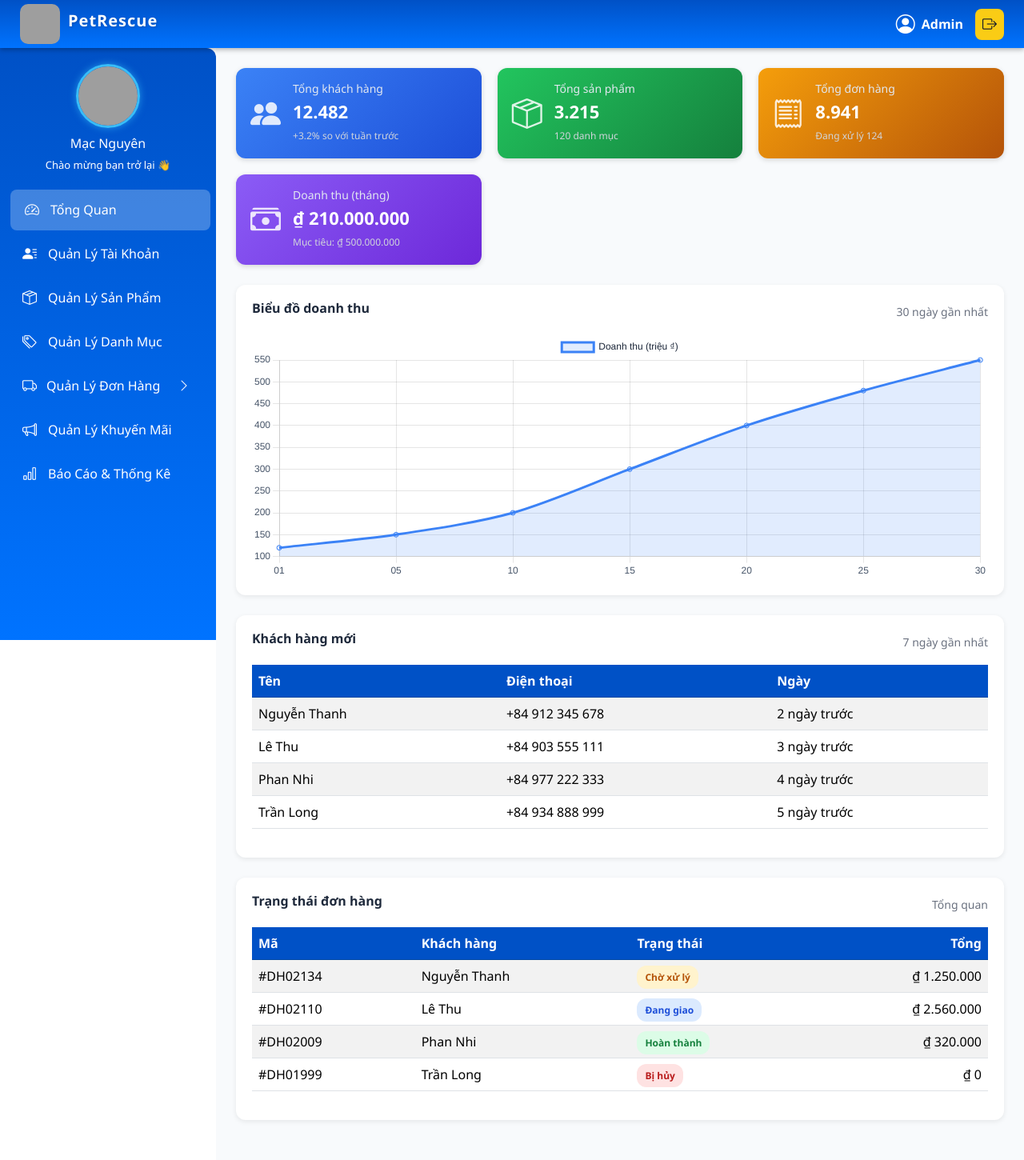
After one commit to Truc350/PetRescue, a Django app: page /dashboard in a window 1280 px wide. The commit adds this page. Shown: the whole page at 80% size. Run offline with Django 5.2, Linux system fonts and the light colour scheme; some libraries are stand-ins or nearby versions; grey boxes are pictures that could not be loaded.

Commit message:
Push dashboard

```diff
--- /dev/null
+++ b/petHealth/my_app/Templates/frontend/admin/dashboard.html
@@ -0,0 +1,228 @@
+<!DOCTYPE html>
+<html lang="en">
+<head>
+    <meta charset="UTF-8">
+    <title>Trang Quản Trị - SkyDrone</title>
+    <link href="https://cdn.jsdelivr.net/npm/bootstrap@5.3.3/dist/css/bootstrap.min.css" rel="stylesheet">
+    <link href="https://cdn.jsdelivr.net/npm/bootstrap-icons@1.11.3/font/bootstrap-icons.css" rel="stylesheet">
+    <!-- Bootstrap Bundle (gồm cả Popper) -->
+    <script src="https://cdn.jsdelivr.net/npm/bootstrap@5.3.3/dist/js/bootstrap.bundle.min.js"></script>
+       <link rel="stylesheet" href="../../../static/css/dashboard.css">
+</head>
+<body>
+
+<!-- ===== HEADER ===== -->
+<header class="main-header">
+    <div class="logo">
+        <img src="https://res.cloudinary.com/dwnbmfhel/image/upload/v1764038017/z7195574147136_4515011aa6bd8fb3801ff37f93280684_gahjde.jpg" alt="Logo">
+        <h2>PetRescue</h2>
+    </div>
+    <div class="header-right">
+        <!-- Icon admin + tên -->
+        <a href="profile-admin.html" class="text-decoration-none text-while">
+            <div class="thong-tin-admin d-flex align-items-center gap-2">
+                <i class="bi bi-person-circle fs-4"></i>
+                <span class="fw-semibold">Admin</span>
+            </div>
+        </a>
+
+        <button class="logout-btn" id="logoutBtn" title="Đăng xuất">
+            <i class="bi bi-box-arrow-right"></i>
+        </button>
+    </div>
+    <div class="logout-modal" id="logoutModal">
+        <div class="logout-modal-content">
+            <p>Bạn có chắc muốn đăng xuất không?</p>
+            <div class="logout-actions">
+                <a href="../login.html">
+                    <button id="confirmLogout" class="confirm">Có</button>
+                </a>
+                <button id="cancelLogout" class="cancel">Không</button>
+            </div>
+        </div>
+    </div>
+</header>
+
+<!-- ===== LAYOUT ===== -->
+<div class="layout">
+    <!-- === SIDEBAR === -->
+    <aside class="sidebar">
+        <div class="user-info">
+            <img src="https://res.cloudinary.com/dwnbmfhel/image/upload/v1764476041/z7055808379444_91c23f00777f6dac0cc2baf49e45429a_ipj8go.jpg" alt="Avatar">
+            <h3>Mạc Nguyên</h3>
+            <p>Chào mừng bạn trở lại 👋</p>
+        </div>
+
+        <ul class="menu">
+            <li class="active"><i class="bi bi-speedometer2"></i> Tổng Quan</li>
+            <a href="customer-manage.html"><li><i class="bi bi-person-lines-fill"></i> Quản Lý Tài Khoản</li></a>
+            <a href="product-management.html"><li><i class="bi bi-box-seam"></i> Quản Lý Sản Phẩm</li></a>
+            <a href="category-manage.html"><li><i class="bi bi-tags"></i> Quản Lý Danh Mục</li></a>
+
+            <li class="has-submenu">
+                <div class="menu-item">
+                    <i class="bi bi-truck"></i>
+                    <span>Quản Lý Đơn Hàng</span>
+                    <i class="bi bi-chevron-right arrow"></i>
+                </div>
+                <ul class="submenu">
+                    <a href="uncomfirmed-order-manage.html"><li>Chưa Xác Nhận</li></a>
+                    <a href="comfirmed-order-manage.html"><li>Đã Xác Nhận</li></a>
+                </ul>
+            </li>
+
+
+            <a href="promotion-manage.html"><li><i class="bi bi-megaphone"></i> Quản Lý Khuyến Mãi</li></a>
+            <a href="statistics.html"><li><i class="bi bi-bar-chart"></i> Báo Cáo & Thống Kê</li></a>
+        </ul>
+    </aside>
+    <!-- === MAIN CONTENT === -->
+    <main class="main-content">
+        <!-- === THỐNG KÊ NHANH === -->
+        <div class="stats">
+            <div class="card-stat stat-blue">
+                <div class="stat-icon"><i class="bi bi-people-fill"></i></div>
+                <div class="stat-info">
+                    <h6>Tổng khách hàng</h6>
+                    <div class="value">12.482</div>
+                    <small>+3.2% so với tuần trước</small>
+                </div>
+            </div>
+
+            <div class="card-stat stat-green">
+                <div class="stat-icon"><i class="bi bi-box-seam"></i></div>
+                <div class="stat-info">
+                    <h6>Tổng sản phẩm</h6>
+                    <div class="value">3.215</div>
+                    <small>120 danh mục</small>
+                </div>
+            </div>
+
+            <div class="card-stat stat-orange">
+                <div class="stat-icon"><i class="bi bi-receipt"></i></div>
+                <div class="stat-info">
+                    <h6>Tổng đơn hàng</h6>
+                    <div class="value">8.941</div>
+                    <small>Đang xử lý 124</small>
+                </div>
+            </div>
+
+            <div class="card-stat stat-purple">
+                <div class="stat-icon"><i class="bi bi-cash-stack"></i></div>
+                <div class="stat-info">
+                    <h6>Doanh thu (tháng)</h6>
+                    <div class="value">₫ 210.000.000</div>
+                    <small>Mục tiêu: ₫ 500.000.000</small>
+                </div>
+            </div>
+        </div>
+
+        <!-- === BIỂU ĐỒ DOANH THU === -->
+        <div class="card-panel">
+            <div class="panel-title">
+                <h6>Biểu đồ doanh thu</h6>
+                <small style="color:#6b7280">30 ngày gần nhất</small>
+            </div>
+            <canvas id="salesChart" height="100"></canvas>
+        </div>
+
+        <!-- === KHÁCH HÀNG MỚI === -->
+        <div class="card-panel">
+            <div class="panel-title">
+                <h6>Khách hàng mới</h6>
+                <small style="color:#6b7280">7 ngày gần nhất</small>
+            </div>
+            <table id="customerTable" class="table table-striped table-hover align-middle">
+                <thead class="table-primary">
+                <tr><th>Tên</th><th>Điện thoại</th><th>Ngày</th></tr>
+                </thead>
+                <tbody>
+                <tr><td>Nguyễn Thanh</td><td>+84 912 345 678</td><td>2 ngày trước</td></tr>
+                <tr><td>Lê Thu</td><td>+84 903 555 111</td><td>3 ngày trước</td></tr>
+                <tr><td>Phan Nhi</td><td>+84 977 222 333</td><td>4 ngày trước</td></tr>
+                <tr><td>Trần Long</td><td>+84 934 888 999</td><td>5 ngày trước</td></tr>
+                </tbody>
+            </table>
+        </div>
+
+        <!-- === TRẠNG THÁI ĐƠN HÀNG === -->
+        <div class="card-panel">
+            <div class="panel-title">
+                <h6>Trạng thái đơn hàng</h6>
+                <small style="color:#6b7280">Tổng quan</small>
+            </div>
+            <table id="orderTable" class="table table-striped table-hover align-middle">
+                <thead class="table-primary">
+                <tr><th>Mã</th><th>Khách hàng</th><th>Trạng thái</th><th class="text-end">Tổng</th></tr>
+                </thead>
+                <tbody>
+                <tr><td>#DH02134</td><td>Nguyễn Thanh</td><td><span class="badge-status bg-pending">Chờ xử lý</span></td><td class="text-end">₫ 1.250.000</td></tr>
+                <tr><td>#DH02110</td><td>Lê Thu</td><td><span class="badge-status bg-shipped">Đang giao</span></td><td class="text-end">₫ 2.560.000</td></tr>
+                <tr><td>#DH02009</td><td>Phan Nhi</td><td><span class="badge-status bg-complete">Hoàn thành</span></td><td class="text-end">₫ 320.000</td></tr>
+                <tr><td>#DH01999</td><td>Trần Long</td><td><span class="badge-status bg-cancel">Bị hủy</span></td><td class="text-end">₫ 0</td></tr>
+                </tbody>
+            </table>
+        </div>
+    </main>
+</div>
+
+<!-- ===== SCRIPT BIỂU ĐỒ ===== -->
+<!-- DataTables -->
+<script src="https://code.jquery.com/jquery-3.7.1.min.js"></script>
+<!-- Chart.js -->
+<script src="https://cdn.jsdelivr.net/npm/chart.js@4.3.0/dist/chart.umd.min.js"></script>
+
+<script>
+    $(document).ready(function() {
+
+        // Biểu đồ doanh thu
+        const ctx = document.getElementById('salesChart');
+        new Chart(ctx, {
+            type: 'line',
+            data: {
+                labels: ['01', '05', '10', '15', '20', '25', '30'],
+                datasets: [{
+                    label: 'Doanh thu (triệu ₫)',
+                    data: [120, 150, 200, 300, 400, 480, 550],
+                    borderColor: '#3b82f6',
+                    backgroundColor: 'rgba(59,130,246,0.15)',
+                    fill: true,
+                    tension: 0.3
+                }]
+            },
+            options: {
+                plugins: { legend: { labels: { color: '#1e293b' } } },
+                scales: {
+                    x: { ticks: { color: '#475569' } },
+                    y: { ticks: { color: '#475569' } }
+                }
+            }
+        });
+    });
+    // Toggle submenu
+    document.querySelectorAll('.has-submenu .menu-item').forEach(item => {
+        item.addEventListener('click', () => {
+            item.parentElement.classList.toggle('open');
+        });
+    });
+</script>
+<script>
+    document.addEventListener("DOMContentLoaded", function() {
+        const logoutBtn = document.getElementById("logoutBtn");
+        const logoutModal = document.getElementById("logoutModal");
+        const cancelLogout = document.getElementById("cancelLogout");
+
+        // Mở popup
+        logoutBtn.addEventListener("click", function() {
+            logoutModal.style.display = "flex";
+        });
+
+        // Đóng popup
+        cancelLogout.addEventListener("click", function() {
+            logoutModal.style.display = "none";
+        });
+    });
+</script>
+</body>
+
+</html>
--- /dev/null
+++ b/petHealth/my_app/static/css/dashboard.css
@@ -0,0 +1,379 @@
+/* === RESET === */
+* {
+    margin: 0;
+    padding: 0;
+    box-sizing: border-box;
+    font-family: "Segoe UI", sans-serif;
+}
+
+body {
+    background-color: #ffffff;
+}
+
+/* === HEADER === */
+.main-header {
+    position: fixed;
+    top: 0;
+    left: 0;
+    right: 0;
+    height: 60px;
+    background: linear-gradient(180deg, #0051c6, #0073ff);
+    color: white;
+    display: flex;
+    justify-content: space-between;
+    align-items: center;
+    padding: 0 25px;
+    box-shadow: 0 2px 6px rgba(0, 0, 0, 0.3);
+    z-index: 1000;
+}
+
+/* ==== LOGO ==== */
+.logo {
+    display: flex;
+    align-items: center;
+    gap: 10px;
+}
+.logo img {
+    width: 50px;
+    height: 50px;
+    border-radius: 10px;
+    object-fit: cover;
+}
+.logo h2 {
+    font-size: 20px;
+    font-weight: 700;
+    letter-spacing: 1px;
+    text-shadow: 1px 1px 3px rgba(0,0,0,0.2);
+    white-space: nowrap;
+    color: white;
+}
+
+.header-right {
+    display: flex;
+    align-items: center;
+    gap: 15px;
+}
+
+.logout-btn {
+    background-color: #facc15;
+    border: none;
+    color: #0f172a;
+    font-size: 18px;
+    padding: 6px 9px;
+    border-radius: 8px;
+    cursor: pointer;
+    transition: all 0.3s ease;
+}
+
+.logout-btn:hover {
+    background-color: #eab308;
+    transform: scale(1.05);
+}
+
+/* === LAYOUT === */
+.layout {
+    display: flex;
+    margin-top: 60px;
+}
+
+/* === SIDEBAR === */
+.sidebar {
+    width: 270px;
+    background: linear-gradient(180deg, #0051c6, #0073ff);
+    color: #ffffff;
+    height: calc(100vh - 60px);
+    position: fixed;
+    top: 60px;
+    left: 0;
+    bottom: 0;
+    display: flex;
+    flex-direction: column;
+    align-items: center; /*Căn toàn bộ sang trái */
+    padding: 20px 0;
+    border-top-right-radius: 12px;
+    /*Cuộn*/
+    overflow-y: auto; /* 🔹 Cho phép trượt */
+    overflow-x: hidden;
+    scrollbar-width: thin; /* Firefox */
+}
+
+/* === USER INFO === */
+.user-info {
+    width: 100%;
+    text-align: center; /*Căn chữ sang trái */
+}
+
+.user-info img {
+    width: 80px;
+    height: 80px;
+    border-radius: 50%;
+    border: 3px solid #38bdf8;
+    object-fit: cover;
+    box-shadow: 0 0 10px rgba(56, 189, 248, 0.6);
+    display: block;
+    margin: 0 auto; /*căn giữa ảnh */
+}
+
+
+.user-info h3 {
+    margin-top: 10px;
+    font-size: 16px;
+    color: white;
+}
+
+.user-info p {
+    font-size: 13px;
+    color: #ffffff;
+    margin-top: 3px;
+}
+
+/* === MENU === */
+.menu {
+    list-style: none;
+    width: 100%;
+    padding-left: 0; /* bỏ thụt */
+}
+
+.menu li {
+    width: calc(100% - 20px); /* Full width trừ khoảng lề hai bên */
+    padding: 12px 18px;       /* Trái = Phải */
+    margin: 4px 10px;         /* Khoảng cách đều */
+    border-radius: 8px;
+    display: flex;
+    align-items: center;      /* Icon + chữ thẳng hàng */
+    gap: 12px;
+    cursor: pointer;
+    transition: 0.3s;
+    justify-content: flex-start;
+}
+
+.menu li i {
+    font-size: 18px;
+    min-width: 20px; /* giữ icon thẳng hàng */
+}
+
+.menu li span {
+    text-align: left;
+}
+
+.menu li:hover,
+.menu li.active {
+    background-color: rgba(255,255,255,0.25);
+    transform: translateX(3px);
+}
+
+/* === SUBMENU === */
+.has-submenu {
+    flex-direction: column;
+    align-items: stretch;
+    padding: 0;
+}
+
+.has-submenu .menu-item {
+    display: flex;
+    align-items: center;
+    justify-content: space-between;
+    border-radius: 8px;
+    width: 100%;
+    cursor: pointer;
+    transition: all 0.3s;
+    white-space: nowrap;
+    padding-left: 0px;
+}
+
+.has-submenu .menu-item i:first-child {
+    margin-right: 10px;
+}
+
+.has-submenu .menu-item span {
+    flex: 1;
+    text-align: left;
+}
+
+.has-submenu .arrow {
+    margin-left: 20px;
+    font-size: 16px;
+    transition: transform 0.3s ease;
+}
+
+.has-submenu.open .arrow {
+    transform: rotate(90deg);
+}
+
+.submenu {
+    list-style: none;
+    margin-left: 15px;
+    margin-top: 5px;
+    display: none;
+    flex-direction: column;
+    gap: 5px;
+}
+
+.submenu li {
+    font-size: 14px;
+    padding: 8px 12px;
+    border-radius: 6px;
+    transition: 0.3s;
+}
+
+.submenu li:hover {
+    background-color: rgba(255,255,255,0.25);
+    transform: translateX(3px);
+}
+
+.has-submenu.open .submenu {
+    display: flex;
+}
+
+/* === MAIN CONTENT CĂN PHẢI === */
+.main-content {
+    margin-left: 270px;
+    width: calc(100% - 270px);
+    padding: 25px;
+    background-color: #f8fafc;
+    min-height: calc(100vh - 60px);
+}
+
+/* === THỐNG KÊ === */
+.stats {
+    display: grid;
+    grid-template-columns: repeat(auto-fit, minmax(250px, 1fr));
+    gap: 20px;
+    margin-bottom: 25px;
+}
+
+.card-stat {
+    display: flex;
+    align-items: center;
+    padding: 18px;
+    border-radius: 12px;
+    color: #fff;
+    box-shadow: 0 2px 6px rgba(0,0,0,0.15);
+}
+
+.card-stat .stat-icon {
+    font-size: 38px;
+    margin-right: 15px;
+    opacity: 0.85;
+}
+
+.card-stat h6 {
+    margin: 0;
+    font-size: 14px;
+    color: #e2e8f0;
+}
+
+.card-stat .value {
+    font-size: 22px;
+    font-weight: bold;
+    margin-top: 3px;
+}
+
+.card-stat small {
+    font-size: 12px;
+    color: #d1d5db;
+}
+
+/* Màu sắc từng thẻ */
+.stat-blue { background: linear-gradient(135deg, #3b82f6, #1d4ed8); }
+.stat-green { background: linear-gradient(135deg, #22c55e, #15803d); }
+.stat-orange { background: linear-gradient(135deg, #f59e0b, #b45309); }
+.stat-purple { background: linear-gradient(135deg, #8b5cf6, #6d28d9); }
+
+/* === CARD PANEL === */
+.card-panel {
+    background: #ffffff;
+    border-radius: 12px;
+    padding: 20px;
+    box-shadow: 0 2px 6px rgba(0,0,0,0.08);
+    margin-bottom: 25px;
+}
+
+.panel-title {
+    display: flex;
+    justify-content: space-between;
+    align-items: center;
+    margin-bottom: 15px;
+}
+
+.panel-title h6 {
+    font-weight: 600;
+    color: #1e293b;
+}
+
+/* === BADGE TRẠNG THÁI === */
+.badge-status {
+    padding: 6px 10px;
+    border-radius: 12px;
+    font-weight: 600;
+    font-size: 12px;
+}
+
+.bg-pending { background-color: #fff3cd; color: #b45309; }
+.bg-shipped { background-color: #dbeafe; color: #1d4ed8; }
+.bg-complete { background-color: #dcfce7; color: #15803d; }
+.bg-cancel { background-color: #fee2e2; color: #b91c1c; }
+a {
+    text-decoration: none;
+    color: inherit;
+    display: contents;
+}
+.logout-modal {
+    position: fixed;
+    top: 0;
+    left: 0;
+    width: 100%;
+    height: 100%;
+    background: rgba(0,0,0,0.4);
+    display: none;
+    justify-content: center;
+    align-items: center;
+    z-index: 9999;
+    color: black;
+}
+
+.logout-modal-content {
+    background: #fff;
+    padding: 20px 25px;
+    border-radius: 12px;
+    width: 320px;
+    text-align: center;
+    box-shadow: 0 4px 15px rgba(0,0,0,0.2);
+}
+
+.logout-actions {
+    margin-top: 20px;
+    display: flex;
+    gap: 10px;
+    justify-content: center;
+}
+
+.confirm {
+    background: #e53935;
+    color: #ffffff;
+    padding: 8px 15px;
+    border: none;
+    border-radius: 8px;
+    cursor: pointer;
+}
+
+.cancel {
+    background: #ffffff;
+    color: #0051c6;
+    padding: 8px 15px;
+    border-radius: 8px;
+    cursor: pointer;
+    border: 2px solid #0051c6; /* THÊM DÒNG NÀY */
+}
+/* Màu thanh tiêu đề bảng khách hàng và đơn hàng */
+table#customerTable > thead,
+table#orderTable > thead {
+    background-color: #0051c6 !important;
+}
+
+table#customerTable > thead th,
+table#orderTable > thead th {
+    background-color: #0051c6 !important;
+    color: #fff !important;
+    border-color: #0047a3 !important;
+}
--- a/petHealth/my_app/urls.py
+++ b/petHealth/my_app/urls.py
@@ -1,6 +1,7 @@
 from django.contrib import admin
 from django.urls import path
 from . import views
+
 # from my_app.views import get_home
 urlpatterns = [
     path('home', views.get_home),
@@ -20,4 +21,5 @@ urlpatterns = [
     path('DogKibbleView', views.getDogKibbleView),
     path('personal-page', views.getPersonal),
     path('homePage', views.getHomePage),
+    path('dashboard', views.getDashBoard),
 ]
--- a/petHealth/my_app/views.py
+++ b/petHealth/my_app/views.py
@@ -36,3 +36,5 @@ def getPersonal(request):
     return render(request, 'frontend/personal-page.html')
 def getHomePage(request):
     return render(request, 'frontend/homePage.html')
+def getDashBoard(request):
+    return render(request, 'frontend/admin/dashboard.html')
```
Also changed, not shown: petHealth/my_app/templates/frontend/personal-page.html (+44 -64 lines).
